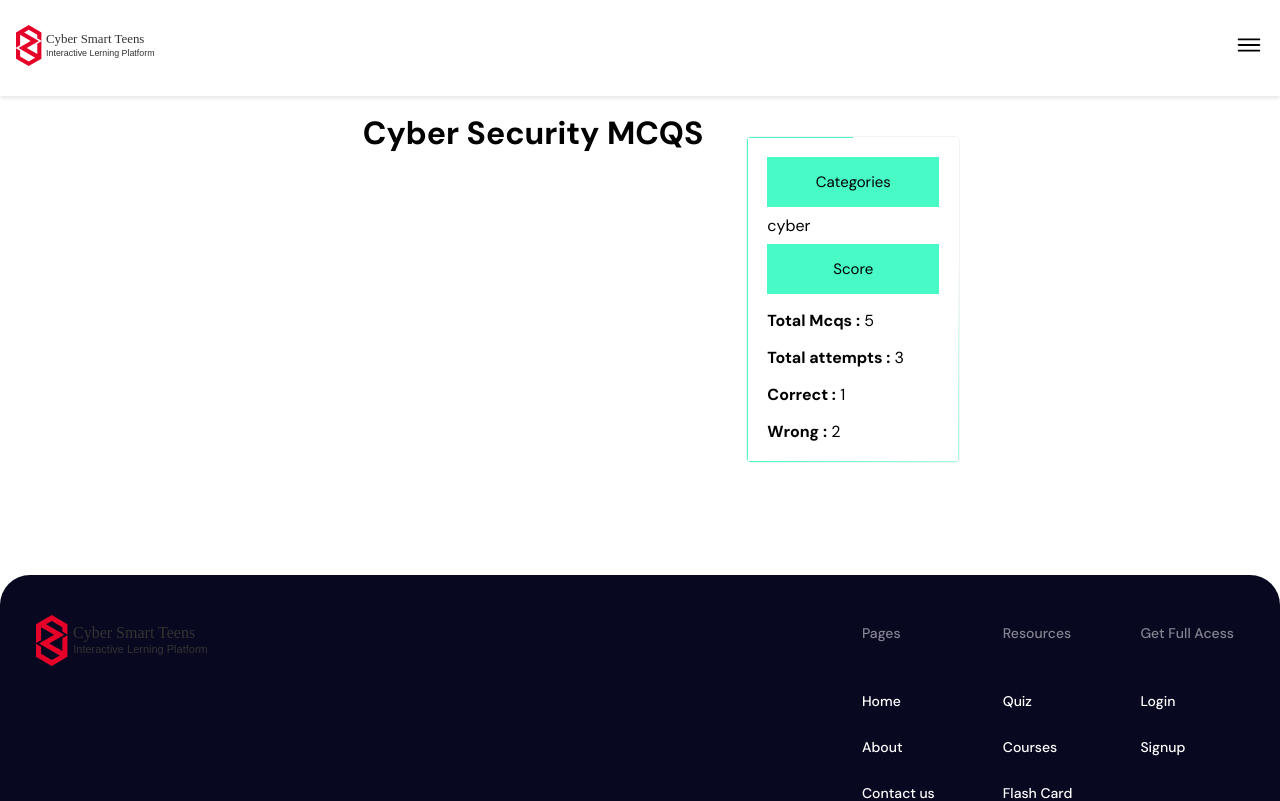
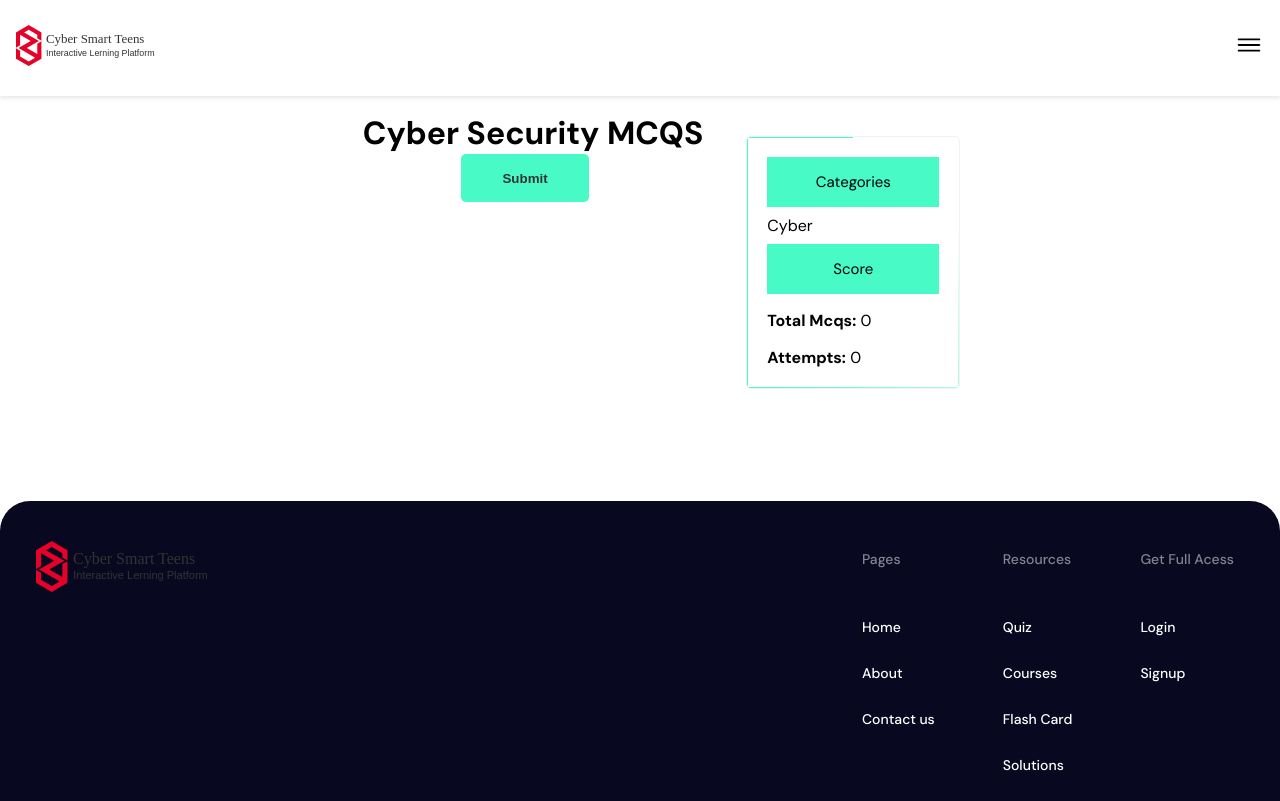
Before and after one commit to HamzaLatifGIT/CyberSmartTeens, a React (Vite) app in the folder Client/: page /mcqs in a window 1280 px wide. Shown: the top 801 px of the page. Built offline with nearby package versions, Linux system fonts and the light colour scheme.

Commit message:
Flipcard and MCQ changes

```diff
--- a/Client/src/components/FlipCard/Index.jsx
+++ b/Client/src/components/FlipCard/Index.jsx
@@ -5,6 +5,8 @@ import BottomNav from "./BottomNav"
 import FlashCard from "./FlashCard"
 
 import { Grid2 } from "@mui/material"
+import Navbar from "../Navbar"
+import Footer from "../Footer"
 
 
 
@@ -85,6 +87,7 @@ const App = () => {
 
     return (
         <>
+            <Navbar />
             <div style={{ display: "flex", justifyContent: "center", alignItems: "center", width: "100vw", height: "100vh" }}>
                 <Grid2 item xs={10} sm={8} md={6} xl={4} width={"400px"}>
                     <FlashCard
@@ -100,6 +103,7 @@ const App = () => {
                 nextCard={Next}
                 prevCard={Previous}
             />
+            <Footer />
         </>
     )
 }
--- a/Client/src/components/MCQs/index.jsx
+++ b/Client/src/components/MCQs/index.jsx
@@ -1,31 +1,60 @@
 import React, { useEffect, useState } from 'react';
 import { useLocation } from 'react-router-dom';
+import { Modal, Button } from 'antd';
 
 // Components :
 import Navbar from '../Navbar';
 import Footer from '../Footer';
 import MCQQuestion from './MCQs';
 
+function IndexMcqs() {
+    let location = useLocation();
+    let quizData = location?.state;
+
+    const [questions, setQuestions] = useState([]);
+    const [userAnswers, setUserAnswers] = useState([]);
+    const [isModalVisible, setIsModalVisible] = useState(false);
+    const [score, setScore] = useState(0);
+
+    useEffect(() => {
+        if (quizData) {
+            setQuestions(
+                quizData?.questions?.map((data) => ({
+                    question: data?.question,
+                    options: data?.options,
+                    correctAnswer: data?.answer,
+                }))
+            );
+        }
+    }, [quizData]);
+
+    useEffect(() => {
+        window.scrollTo(0, 0);
+    }, []);
 
 
+    const handleAnswerChange = (index, answer) => {
+        const newUserAnswers = [...userAnswers];
+        newUserAnswers[index] = answer;
+        setUserAnswers(newUserAnswers);
+    };
 
 
-function IndexMcqs() {
-    let Location = useLocation()
-    let QuizData = Location?.state
-
-    const [questions, setQuestions] = useState([])
+    const handleSubmit = () => {
+        let newScore = 0;
+        questions.forEach((q, index) => {
+            if (userAnswers[index] === q.correctAnswer) {
+                newScore += 1;
+            }
+        });
+        setScore(newScore);
+        setIsModalVisible(true);
+    };
 
 
-
-    useEffect(() => {
-        if (QuizData) {
-            setQuestions(QuizData?.questions?.map(data => ({ question: data?.question, options: data?.options, correctAnswer: data?.answer })))
-        }
-    }, [QuizData])
-    useEffect(() => {
-        window.scrollTo(0, 0)
-    }, [])
+    const handleModalClose = () => {
+        setIsModalVisible(false);
+    };
 
     return (
         <>
@@ -39,26 +68,43 @@ function IndexMcqs() {
                             question={q.question}
                             options={q.options}
                             correctAnswer={q.correctAnswer}
+                            onAnswerChange={(answer) => handleAnswerChange(index, answer)}
                         />
                     ))}
+                    <div style={{ display: 'flex', justifyContent: 'center' }}>
+                        <button className='btn'  onClick={handleSubmit}>Submit</button>
+                    </div>
                 </div>
-                <div className="side-dashboard">
-
-                    <div className="tag">
-                        Categories
-                    </div>
-                    <div className="tagsList"> cyber</div>
-                    <div className="tag">
-                        Score
-                    </div>
-                    <div className="detail">
-                        <div><strong>Total Mcqs :</strong> <span>5</span></div>
-                        <div><strong>Total attempts :</strong> <span>3</span></div>
-                        <div><strong>Correct :</strong> <span>1</span></div>
-                        <div><strong>Wrong :</strong> <span>2</span></div>
+                <div className='side-dashboard'>
+                    <div className='tag'>Categories</div>
+                    <div className='tagsList'>Cyber</div>
+                    <div className='tag'>Score</div>
+                    <div className='detail'>
+                        <div>
+                            <strong>Total Mcqs:</strong> <span>{questions.length}</span>
+                        </div>
+                        <div>
+                            <strong>Attempts:</strong> <span>{userAnswers.length}</span>
+                        </div>
                     </div>
                 </div>
             </div>
+
+
+            <Modal
+                title="Quiz Result"
+                visible={isModalVisible}
+                onOk={handleModalClose}
+                onCancel={handleModalClose}
+                footer={[
+                    <button className='btn' style={{minWidth:'85px',height:'35px'}} key="ok" type="primary" onClick={handleModalClose}>
+                        OK
+                    </button>,
+                ]}
+            >
+                <p>Your Score: {score} / {questions.length}</p>
+            </Modal>
+
             <Footer />
         </>
     );
--- a/Client/src/index.scss
+++ b/Client/src/index.scss
@@ -46,6 +46,7 @@ body {
   border-radius: 5px;
   margin-right: 1rem;
   border: none;
+  cursor: pointer;
 
 }
 
```
